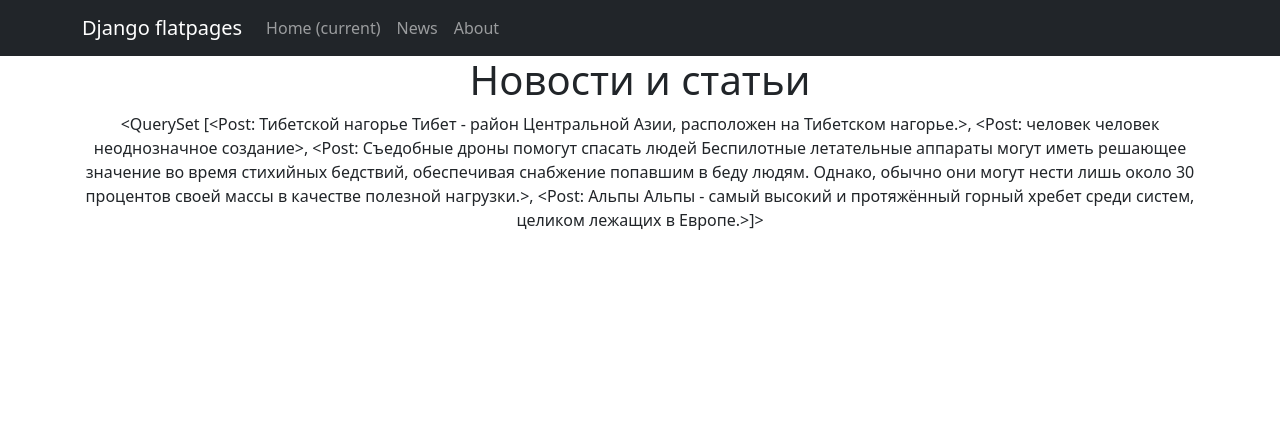
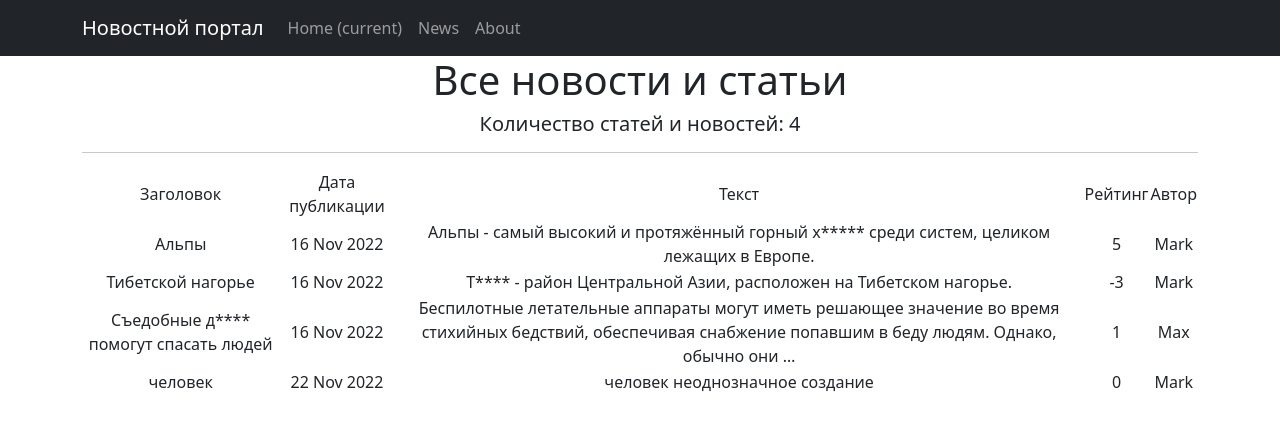
Before and after one commit to Professor-development/NewsPortal_study_project, a Django app: page /news/ in a window 1280 px wide. Shown: the top 431 px of the page. Run offline with Django 4.2, Linux system fonts and the light colour scheme; data comes from the database, SQL or seed files in the repository; both versions use the stored data as it was after the commit.

Commit message:
version 0.4

```diff
--- a/NewsPortal/news/models.py
+++ b/NewsPortal/news/models.py
@@ -5,6 +5,9 @@ from django.contrib.auth.models import User
 class Author(models.Model):
     user = models.OneToOneField(User, on_delete=models.CASCADE)
     rating = models.IntegerField(default=0)
+
+    def get_username(self):
+        return
 
     def update_rating(self, posts_rate, comments_rate, comments_posts_rate):
         self.rating = posts_rate * 3 + comments_rate + comments_posts_rate
@@ -26,6 +29,7 @@ class Post(models.Model):
     news = 'NW'
 
     author = models.ForeignKey(Author, on_delete=models.CASCADE)
+    user = models.ForeignKey(User, null=True, on_delete=models.CASCADE)
     type_of_post = models.CharField(max_length=2, choices=type_of_posts_choice)
     time_of_publication = models.DateTimeField(auto_now_add=True)
     category = models.ManyToManyField(Category, through='PostCategory')
@@ -49,7 +53,7 @@ class Post(models.Model):
         return preview_text
 
     def __str__(self):
-        return f"{self.header}\n{self.text}"
+        return f"{self.header}\n{self.text}\nАвтор: {self.user}"
 
 
 class PostCategory(models.Model):
--- /dev/null
+++ b/NewsPortal/news/templatetags/custom_filters.py
@@ -0,0 +1,27 @@
+from django import template
+
+register = template.Library()
+
+CENSOR_WORDS = {'хребет', 'дроны', 'массы', 'тибет'}
+
+
+@register.filter()
+def censor(value):
+    final_text = ""
+    value = str(value)
+    if isinstance(value, str):
+        counter = 0
+        while counter < len(value):
+            i = counter
+            temp_word = ''
+            if value[i] != ' ':
+                while i < len(value) and value[i] != ' ':
+                    temp_word += value[i]
+                    i += 1
+                if temp_word.lower() in CENSOR_WORDS:
+                    temp_word = temp_word[0] + ('*' * (len(temp_word)-1))
+                final_text += temp_word + " "
+            counter = i + 1
+        return final_text
+    else:
+        raise ValueError("Невозможно применить фильтр к не строковому типу данных")
--- a/NewsPortal/news/views.py
+++ b/NewsPortal/news/views.py
@@ -8,7 +8,7 @@ class ProductsList(ListView):
     # Указываем модель, объекты которой мы будем выводить
     model = Post
     # Поле, которое будет использоваться для сортировки объектов
-    ordering = 'rate'
+    ordering = 'time_of_publication'
     # Указываем имя шаблона, в котором будут все инструкции о том,
     # как именно пользователю должны быть показаны наши объекты
     template_name = 'news.html'
--- a/NewsPortal/templates/default.html
+++ b/NewsPortal/templates/default.html
@@ -19,7 +19,7 @@
         <!-- Responsive navbar-->
         <nav class="navbar navbar-expand-lg navbar-dark bg-dark static-top">
    <div class="container">
-       <a class="navbar-brand" href="#">Django flatpages</a>
+       <a class="navbar-brand" href="#">Новостной портал</a>
        <button class="navbar-toggler" type="button" data-toggle="collapse"
                data-target="#navbarResponsive"
                aria-controls="navbarResponsive" aria-expanded="false"
--- a/NewsPortal/templates/news.html
+++ b/NewsPortal/templates/news.html
@@ -1,10 +1,35 @@
 {% extends 'default.html' %}
+
+{% load custom_filters %}
 
 {% block title %}
 Новости и статьи
 {% endblock title %}
 
 {% block content %}
-<h1>Новости и статьи</h1>
-{{ posts }}
+    <h1>Все новости и статьи</h1>
+        <h5>Количество статей и новостей: {{posts|length}}</h5>
+        <hr>
+        {% if posts %}
+            <table>
+                <tr>
+                    <td>Заголовок</td>
+                    <td>Дата публикации</td>
+                    <td>Текст</td>
+                    <td>Рейтинг</td>
+                    <td>Автор</td>
+                </tr>
+                {% for posts in posts %}
+                    <tr>
+                        <td>{{posts.header | censor}}</td>
+                        <td>{{posts.time_of_publication|date:'d M Y'}}</td>
+                        <td>{{posts.text | truncatewords:20 | censor}}</td>
+                        <td>{{posts.rate}}</td>
+                        <td>{{posts.user | censor}}</td>
+                    </tr>
+                {% endfor %}
+            </table>
+        {% else %}
+            <h2>Новостей и статей нет!</h2>
+        {% endif %}
 {% endblock content %}
```
Also changed, not shown: NewsPortal/templates/new.html (+8 -2 lines), NewsPortal/db.sqlite3, NewsPortal/news/migrations/0002_post_user.py (added).
